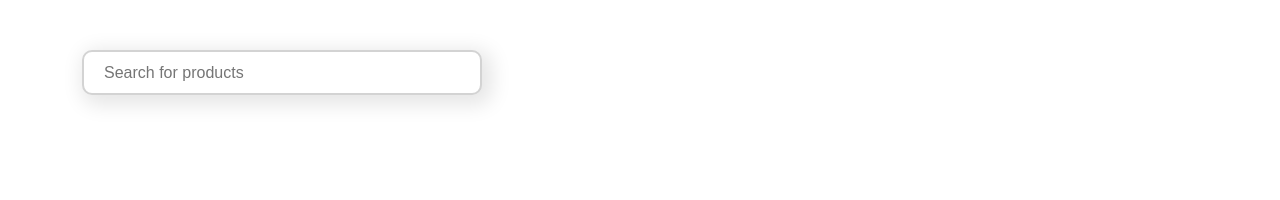
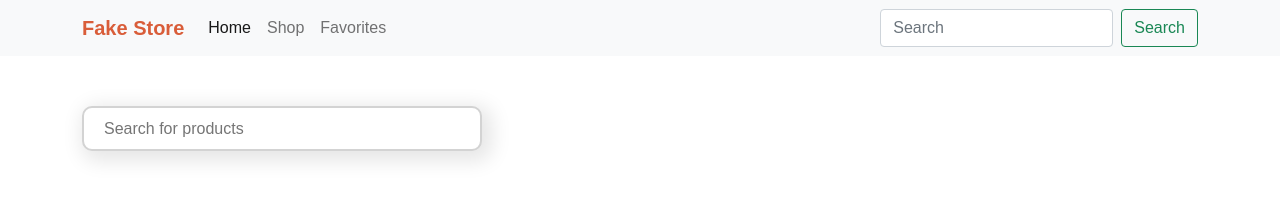
Before and after one commit to Marthebjornsen98/marthe-bjornsen-js2-ma1, a plain HTML site: page index.html in a window 1280 px wide. Drawn offline with nearby package versions, Linux system fonts and the light colour scheme; no server answers.

Commit message:
making changes

```diff
--- a/index.html
+++ b/index.html
@@ -17,6 +17,35 @@
 </head>
 
 <body>
+    <header>
+        <nav class="navbar navbar-expand-lg navbar-light bg-light">
+            <div class="container">
+                <a class="navbar-brand" href="#">Fake Store</a>
+                <button class="navbar-toggler" type="button" data-bs-toggle="collapse"
+                    data-bs-target="#navbarSupportedContent" aria-controls="navbarSupportedContent"
+                    aria-expanded="false" aria-label="Toggle navigation">
+                    <span class="navbar-toggler-icon"></span>
+                </button>
+                <div class="collapse navbar-collapse" id="navbarSupportedContent">
+                    <ul class="navbar-nav me-auto mb-2 mb-lg-0">
+                        <li class="nav-item">
+                            <a class="nav-link active" aria-current="page" href="#">Home</a>
+                        </li>
+                        <li class="nav-item">
+                            <a class="nav-link" href="#">Shop</a>
+                        </li>
+                        <li class="nav-item">
+                            <a class="nav-link">Favorites</a>
+                        </li>
+                    </ul>
+                    <form class="d-flex">
+                        <input class="form-control me-2" type="search" placeholder="Search" aria-label="Search">
+                        <button class="btn btn-outline-success" type="submit">Search</button>
+                    </form>
+                </div>
+            </div>
+        </nav>
+    </header>
     <main>
         <div class="container">
             <div class="row">
--- a/scss/partials/_main.scss
+++ b/scss/partials/_main.scss
@@ -1,3 +1,8 @@
+.navbar-brand {
+  color: #d95d39 !important;
+  font-weight: bold;
+}
+
 .filter {
   display: flex;
   margin: 50px 0px;
@@ -35,6 +40,10 @@
   &__btn {
     width: 100%;
     height: 45px;
+    border: none !important;
+    border-radius: 8px !important;
+    background-color: #d95d39 !important;
+    color: white !important;
     display: flex !important;
     align-items: center !important;
     justify-content: center !important;
```
Also changed, not shown: css/styles.css, 1 other file.
